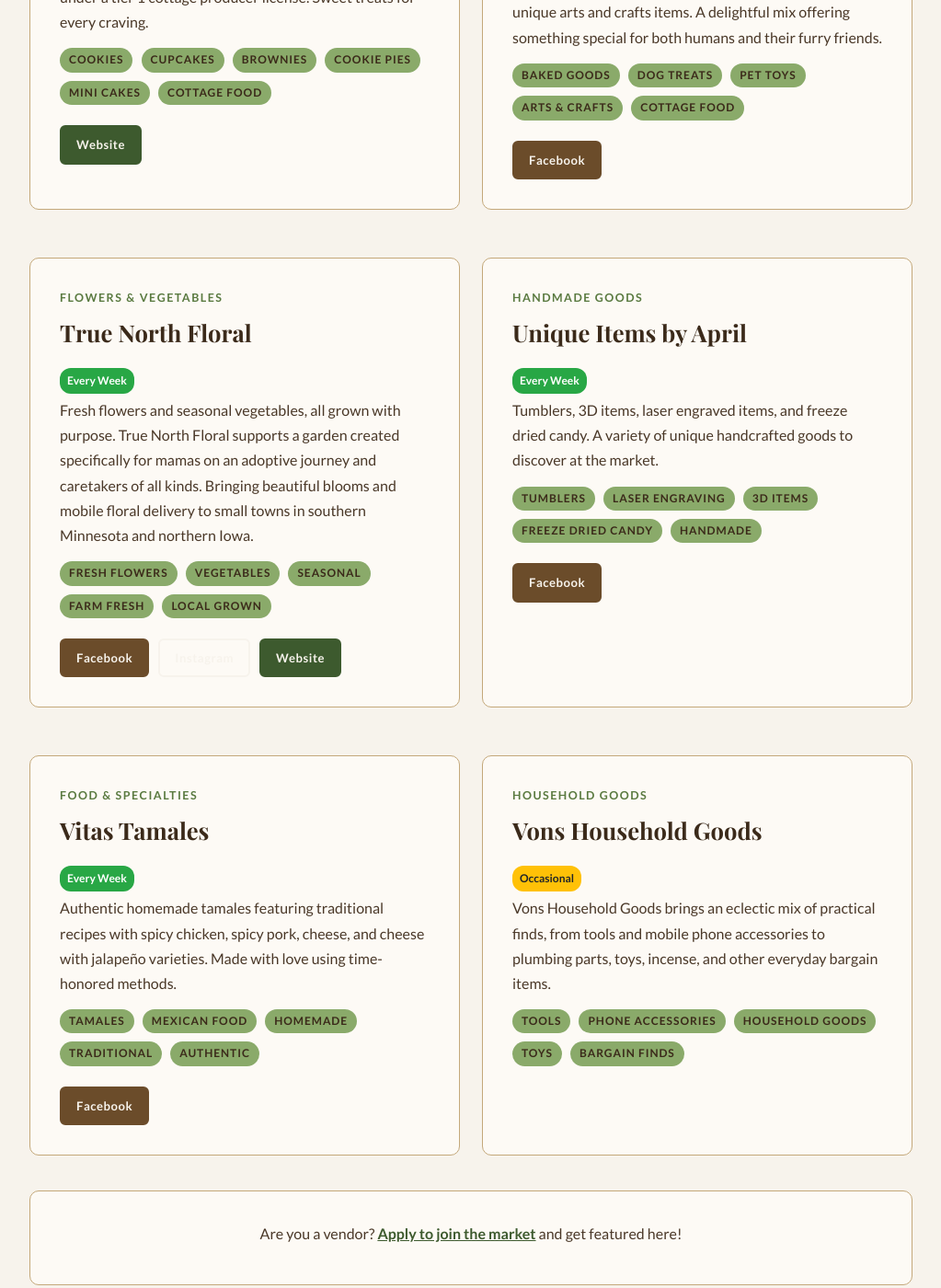
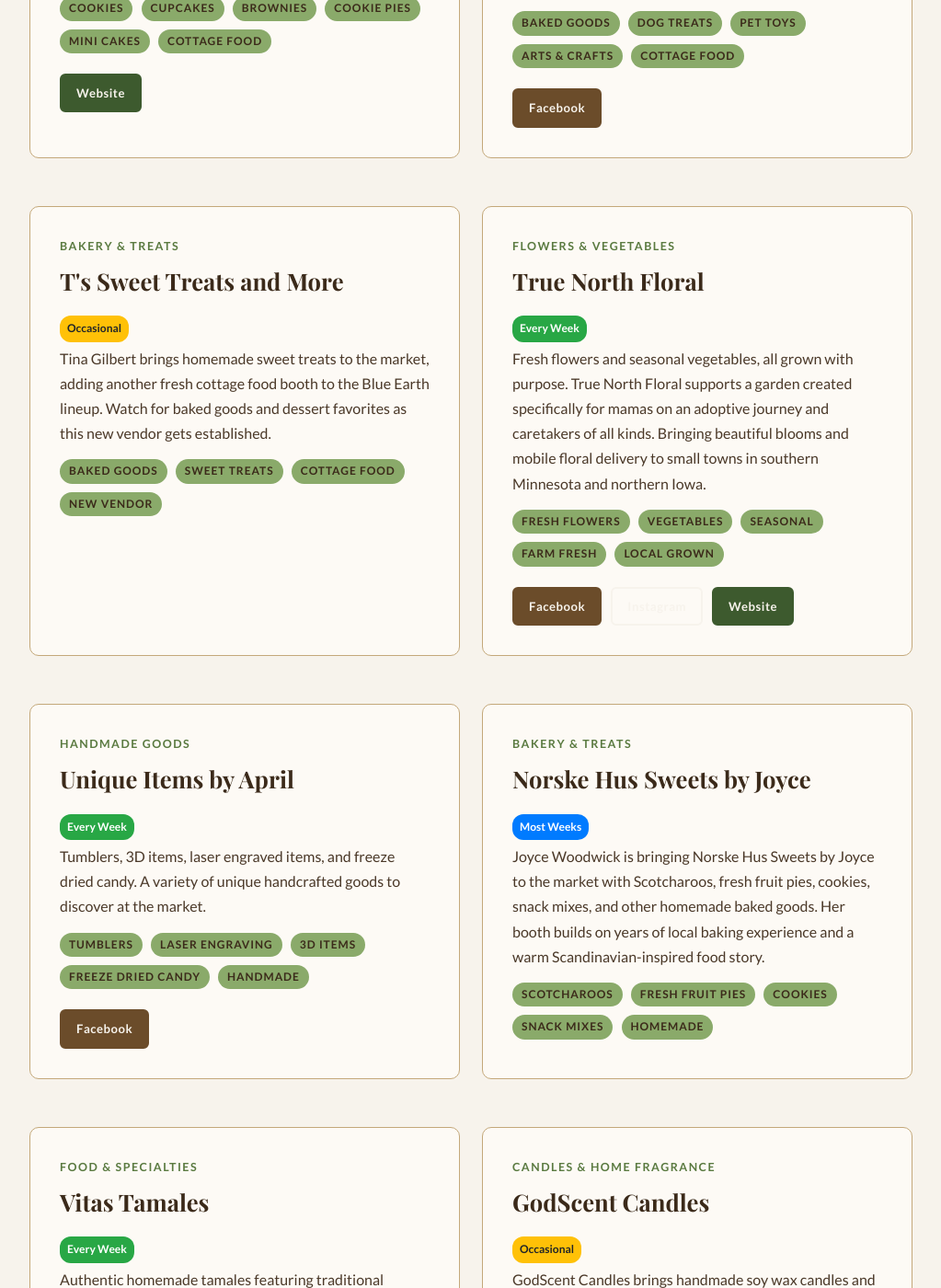
Before and after one commit to blueearthcommunitymarket/blueearthcommunitymarket.github.io, a Jekyll site: the page built from vendor-spotlight/index.md, in a window 1280 px wide and 1400 px high, scrolled down 7992 px. Shown: the whole window at 92% size, without its empty margins (128-1151 px from the left). Built offline with Jekyll 4.4.1, drawn with Linux system fonts in a browser that asks for light colours; some web fonts are replaced; our own code applies the rules of GitHub Pages for plain Markdown files; some of the changed text lies outside the part shown.

Commit message:
Fix vendor spotlight page output and add current vendors

```diff
--- a/vendor-spotlight/index.md
+++ b/vendor-spotlight/index.md
@@ -641,6 +639,22 @@
             </div>
         </div>
 
+        <!-- T's Sweet Treats and More -->
+        <div class="card">
+            <div class="section-label">Bakery &amp; Treats</div>
+            <h2>T's Sweet Treats and More</h2>
+            <div class="market-frequency">
+                <span class="frequency-badge freq-occasional">Occasional</span>
+            </div>
+            <p>Tina Gilbert brings homemade sweet treats to the market, adding another fresh cottage food booth to the Blue Earth lineup. Watch for baked goods and dessert favorites as this new vendor gets established.</p>
+            <div class="pills" style="margin-top: 12px;">
+                <span class="tag">Baked Goods</span>
+                <span class="tag">Sweet Treats</span>
+                <span class="tag">Cottage Food</span>
+                <span class="tag">New Vendor</span>
+            </div>
+        </div>
+
         <!-- True North Floral -->
         <div class="card">
             <div class="section-label">Flowers &amp; Vegetables</div>
@@ -683,6 +697,23 @@
             </div>
         </div>
 
+        <!-- Norske Hus Sweets by Joyce -->
+        <div class="card">
+            <div class="section-label">Bakery &amp; Treats</div>
+            <h2>Norske Hus Sweets by Joyce</h2>
+            <div class="market-frequency">
+                <span class="frequency-badge freq-most">Most Weeks</span>
+            </div>
+            <p>Joyce Woodwick is bringing Norske Hus Sweets by Joyce to the market with Scotcharoos, fresh fruit pies, cookies, snack mixes, and other homemade baked goods. Her booth builds on years of local baking experience and a warm Scandinavian-inspired food story.</p>
+            <div class="pills" style="margin-top: 12px;">
+                <span class="tag">Scotcharoos</span>
+                <span class="tag">Fresh Fruit Pies</span>
+                <span class="tag">Cookies</span>
+                <span class="tag">Snack Mixes</span>
+                <span class="tag">Homemade</span>
+            </div>
+        </div>
+
         <!-- Vitas Tamales -->
         <div class="card">
             <div class="section-label">Food &amp; Specialties</div>
@@ -700,6 +731,25 @@
             </div>
             <div style="margin-top: 16px; display: flex; gap: 10px; flex-wrap: wrap;">
                 <a href="https://www.facebook.com/profile.php?id=61579135743764" target="_blank" rel="noopener" class="btn btn-brown" style="font-size: 0.82rem; padding: 8px 16px;">Facebook</a>
+            </div>
+        </div>
+
+        <!-- GodScent Candles -->
+        <div class="card">
+            <div class="section-label">Candles &amp; Home Fragrance</div>
+            <h2>GodScent Candles</h2>
+            <div class="market-frequency">
+                <span class="frequency-badge freq-occasional">Occasional</span>
+            </div>
+            <p>GodScent Candles brings handmade soy wax candles and melts made to be clean-burning, non-toxic, and pet friendly. Emma Lawrence's booth adds a polished home-fragrance option for shoppers who like gifts and cozy scents.</p>
+            <div class="pills" style="margin-top: 12px;">
+                <span class="tag">Soy Candles</span>
+                <span class="tag">Wax Melts</span>
+                <span class="tag">Pet Friendly</span>
+                <span class="tag">Handmade</span>
+            </div>
+            <div style="margin-top: 16px; display: flex; gap: 10px; flex-wrap: wrap;">
+                <a href="https://www.instagram.com/godscent.co/" target="_blank" rel="noopener" class="btn btn-outline" style="font-size: 0.82rem; padding: 8px 16px;">Instagram</a>
             </div>
         </div>
 
```
Also changed, not shown: other parts of vendor-spotlight/index.md (+0 -2 lines).
